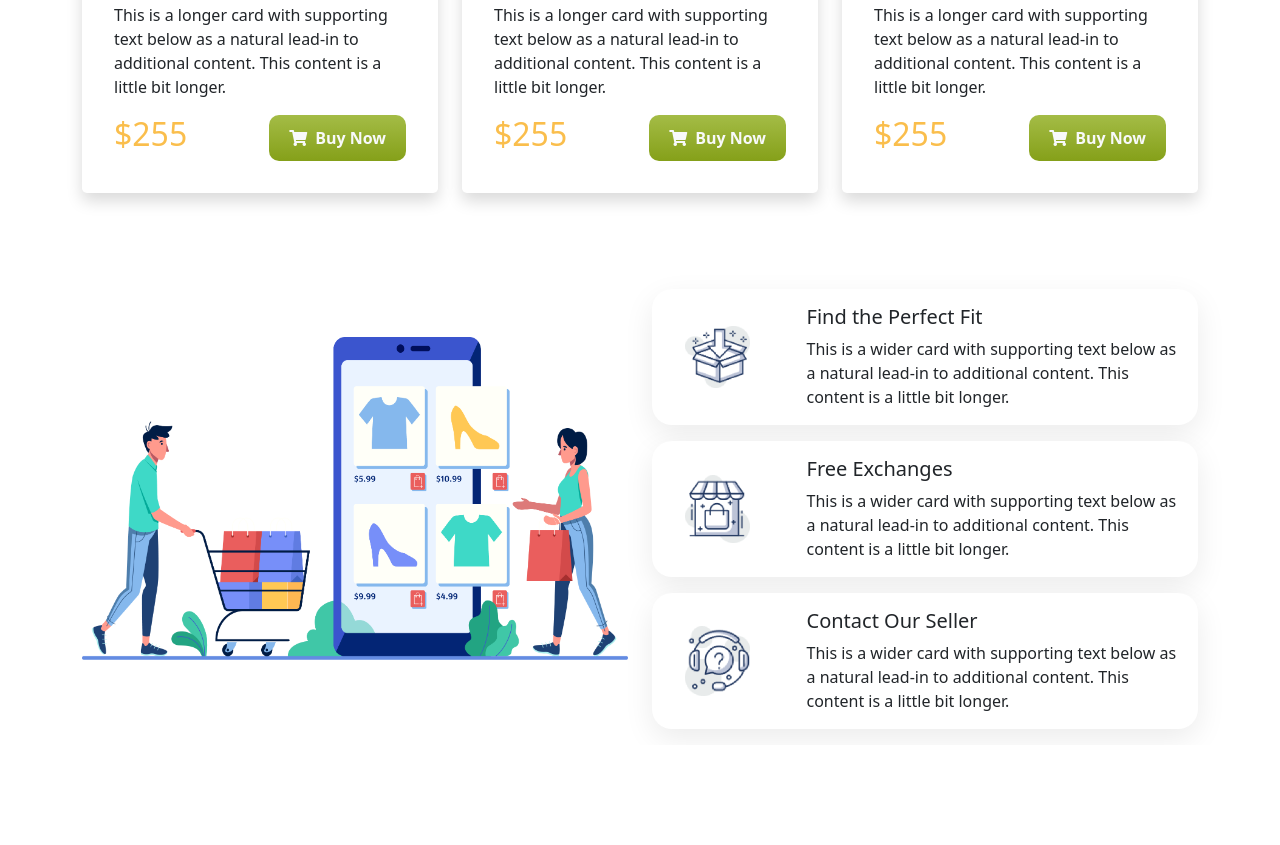
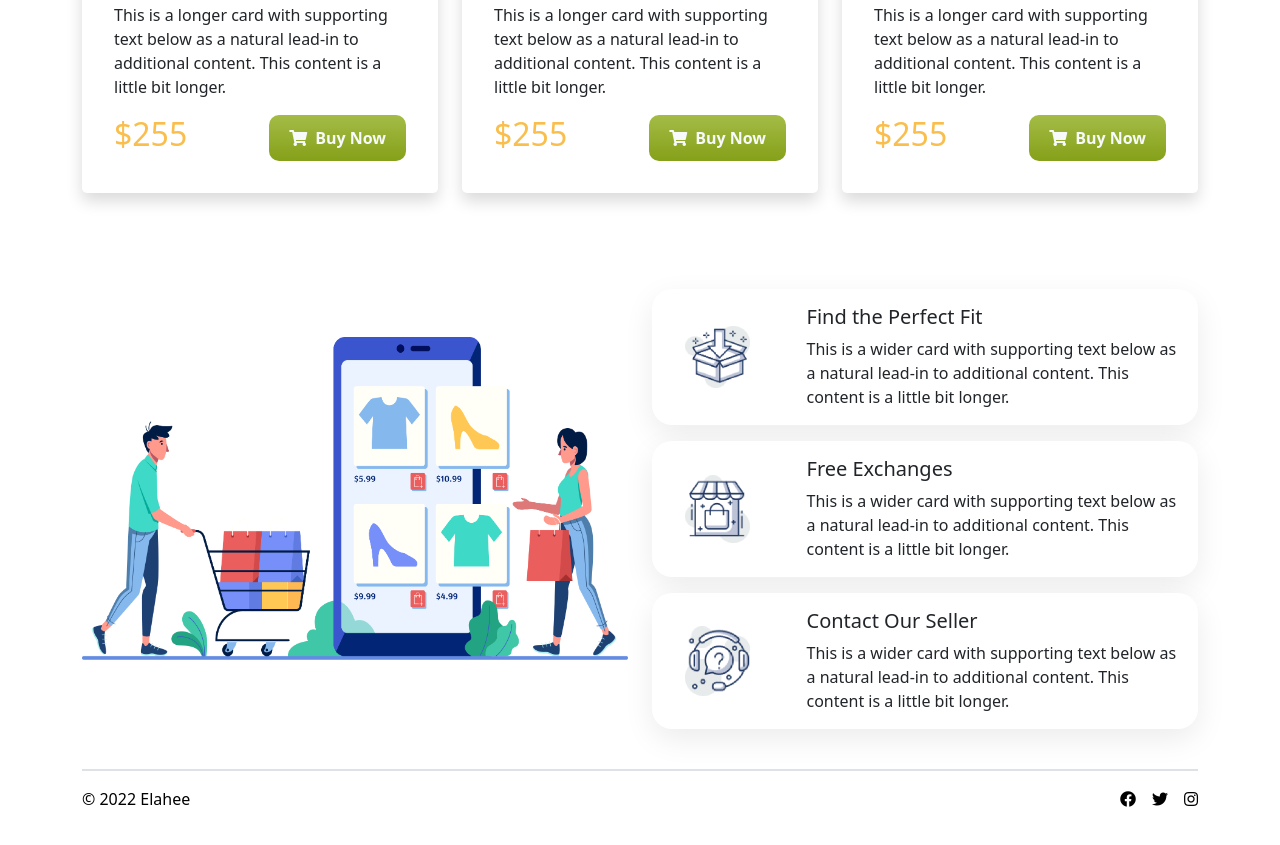
Before and after one commit to elaheerazob/penguin-fashion, a plain HTML site: page index.html in a window 1280 px wide. Shown: the part 1943-2788 px from the top of the page. Before the commit the page ends 2688 px from the top, so only its background shows below. Drawn offline with nearby package versions, Linux system fonts and the light colour scheme.

Commit message:
footer add

```diff
--- a/index.html
+++ b/index.html
@@ -18,7 +18,7 @@
 </head>
 
 <body>
-    <header class="bg-head-color ">
+    <header class="bg-head-color " id="home">
         <nav class="navbar navbar-expand-lg navbar-light ">
             <div class="container">
                 <a class="navbar-brand" href="#">
@@ -62,7 +62,7 @@
     </header>
     <main>
         <!-- woman card section -->
-        <section class="container my-5">
+        <section class="container my-5" id="product">
             <h1 class="fw-bold my-5">WoMan Jacket</h1>
             <div class="row row-cols-1 row-cols-md-2 row-cols-lg-3 g-4">
                 <div class="col">
@@ -175,47 +175,9 @@
                 </div>
             </div>
         </section>
-        <!-- Find section -->
-        <!-- <section class="container">
-            <div class="row">
-                <div class="col-md-6">
-                    <div class="row ">
-                        <div class="col-md-2 d-flex align-items-center">
-                            <img width="78" height="82" src="images/box.png" alt="">
-                        </div>
-                        <div class="col-md-5 ">
-                            <h1>This is finer </h1>
-                            <p>Lorem ipsum dolor  adipisicing elit. Nam, suscipit.</p>
-                        </div>
-                    </div>
-                    <div class="row">
-                        <div class="col-lg-2">
-                            <img width="78" height="82" src="images/question.png" alt="">
-                        </div>
-                        <div class="col-lg-6">
-                            <h1>This is finer </h1>
-                            <p>Lorem ipsum dolor sit amet consectetur adipisicing elit. Nam, suscipit.</p>
-                        </div>
-                    </div>
-                    <div class="row">
-                        <div class="col-lg-2">
-                            <img width="78" height="82" src="images/house.png" alt="">
-                        </div>
-                        <div class="col-lg-6">
-                            <h1>This is finer </h1>
-                            <p>Lorem ipsum dolor sit amet consectetur adipisicing elit. Nam, suscipit.</p>
-                        </div>
-                    </div>
-                </div>
-                <div class="col-md-6">
-                    <img class="img-fluid" src="images/shopping.png" alt="">
-                </div>
-            </div>
-        </section> -->
 
-
-
-        <section class="container">
+        <!-- contact section -->
+        <section class="container" id="about">
             <div class="row">
                 <div class="col-md-6 order-2">
                     <div class="card mb-3 card-bg-boder ">
@@ -266,11 +228,22 @@
                 </div>
             </div>
         </section>
+    </main>
+<footer>
+    <section class="container">
+        <div class="d-flex flex-wrap justify-content-between align-items-center py-3 my-4 border-top border-2">
+          <div class="col-md-4 d-flex align-items-center">
+            <span class="text-black">&copy; 2022 Elahee</span>
+          </div>
 
-
-
-    </main>
-
+          <ul class="nav col-md-4 justify-content-end list-unstyled d-flex">
+            <li class="ms-3"><a class="text-black" href="#"><i class="fab fa-facebook"></i></a></li>
+            <li class="ms-3"><a class="text-black" href="#"><i class="fab fa-twitter"></i></a></li>
+            <li class="ms-3"><a class="text-black" href="#"><i class="fab fa-instagram"></i></a></li>
+          </ul>
+        </div>
+      </section>
+</footer>
 
 
     <script src="https://cdn.jsdelivr.net/npm/bootstrap@5.1.3/dist/js/bootstrap.bundle.min.js"
```
